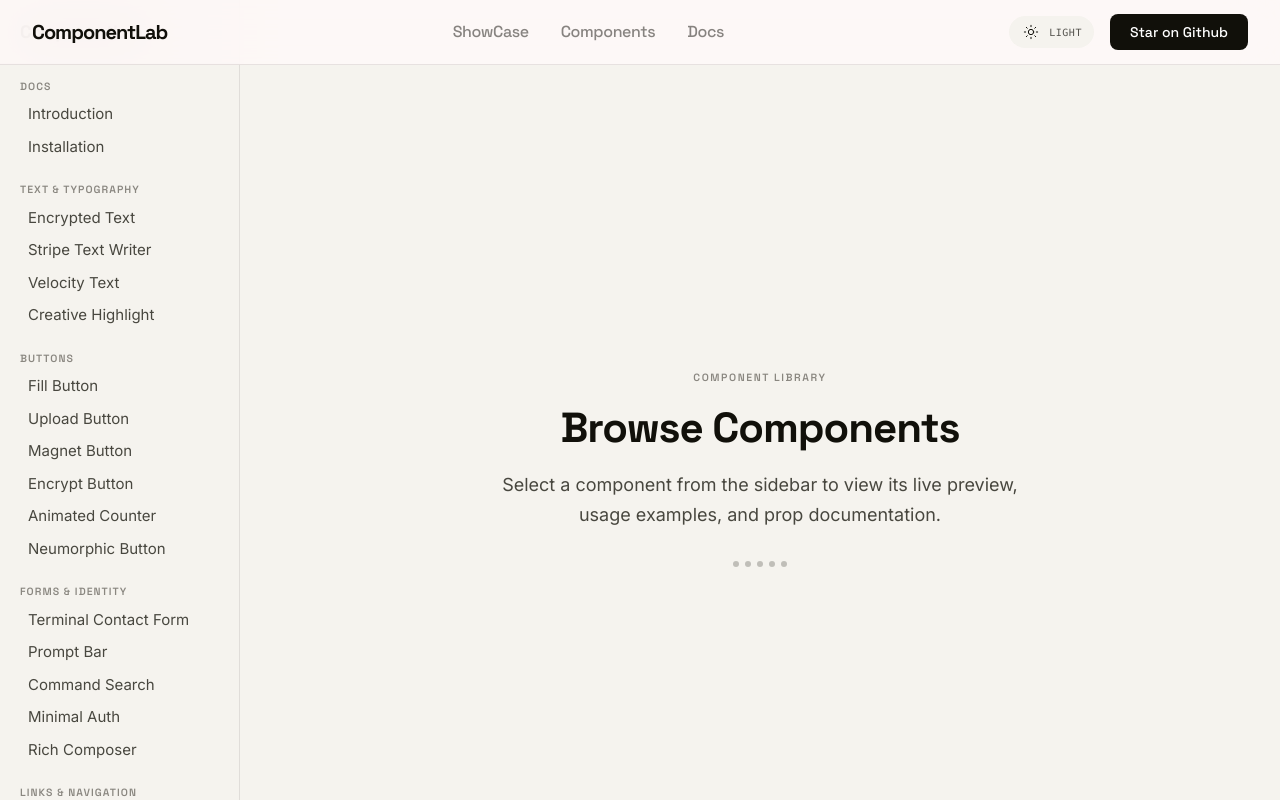
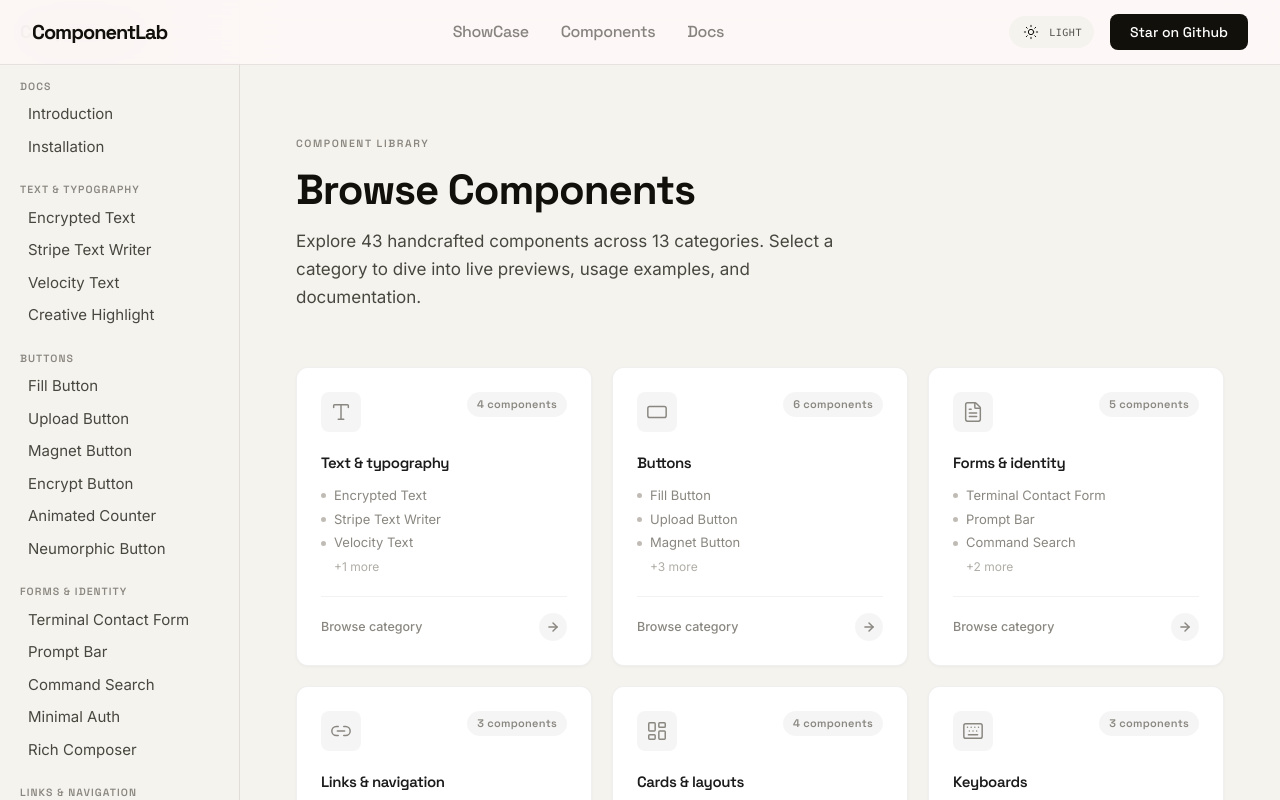
Before and after one commit to TakshPatel02/ComponentLabs, a React (Vite) app: page /components in a window 1280 px wide. Shown: the top 800 px of the page. Built offline with nearby package versions, Linux system fonts and the light colour scheme.

Commit message:
feat: add ComponentsIndex page to display categorized component overview

```diff
--- a/src/Pages/ComponentsIndex.jsx
+++ b/src/Pages/ComponentsIndex.jsx
@@ -1,10 +1,205 @@
-import React from "react";
+import React, { useEffect, useRef } from "react";
+import { Link } from "react-router-dom";
 import { useTheme } from "../context/ThemeContext";
 import DocsSidebar from "../components/DocsSidebar";
+import { navConfig } from "../config/nav";
+import {
+  Type,
+  RectangleHorizontal,
+  FileText,
+  Link2,
+  LayoutDashboard,
+  Keyboard,
+  Grid2x2,
+  Zap,
+  Sparkles,
+  CircleHelp,
+  Cloud,
+  PanelBottom,
+  Puzzle,
+  ArrowRight,
+} from "lucide-react";
 
+/* ── Category icon mapping ── */
+const categoryIcons = {
+  "TEXT & TYPOGRAPHY": Type,
+  "BUTTONS": RectangleHorizontal,
+  "FORMS & IDENTITY": FileText,
+  "LINKS & NAVIGATION": Link2,
+  "CARDS & LAYOUTS": LayoutDashboard,
+  "KEYBOARDS": Keyboard,
+  "GRIDS": Grid2x2,
+  "HERO SECTIONS": Zap,
+  "FEATURES": Sparkles,
+  "FAQS": CircleHelp,
+  "LOGO CLOUDS": Cloud,
+  "FOOTERS": PanelBottom,
+  "OTHER PRIMITIVES": Puzzle,
+};
+
+/* ── Category Card Component ── */
+const CategoryCard = ({ group, index, isDark }) => {
+  const cardRef = useRef(null);
+
+  useEffect(() => {
+    const el = cardRef.current;
+    if (!el) return;
+    el.style.opacity = "0";
+    el.style.transform = "translateY(24px)";
+    const timer = setTimeout(() => {
+      el.style.transition = "opacity 0.5s cubic-bezier(.4,0,.2,1), transform 0.5s cubic-bezier(.4,0,.2,1)";
+      el.style.opacity = "1";
+      el.style.transform = "translateY(0)";
+    }, 80 + index * 60);
+    return () => clearTimeout(timer);
+  }, [index]);
+
+  const componentCount = group.items.length;
+  const previewItems = group.items.slice(0, 3);
+  const firstHref = group.items[0]?.href || "/components";
+  const Icon = categoryIcons[group.section] || categoryIcons["OTHER PRIMITIVES"];
+
+  return (
+    <Link
+      ref={cardRef}
+      to={firstHref}
+      id={`category-card-${group.section.toLowerCase().replace(/[^a-z0-9]+/g, "-")}`}
+      className="no-underline block group"
+      style={{ opacity: 0 }}
+    >
+      <div
+        className={`
+          relative rounded-xl p-6 h-full
+          border transition-all duration-300 ease-out
+          ${isDark
+            ? "bg-[#1a1a1a] border-white/8 hover:border-white/18 hover:bg-[#1e1e1e]"
+            : "bg-white border-black/6 hover:border-black/14 hover:bg-[#FDFBF9]"
+          }
+        `}
+        style={{
+          boxShadow: isDark
+            ? "0 1px 3px rgba(0,0,0,0.3)"
+            : "0 1px 3px rgba(0,0,0,0.04)",
+        }}
+      >
+        {/* Top row — Icon + Count badge */}
+        <div className="flex items-start justify-between mb-5">
+          <div
+            className={`
+              w-10 h-10 rounded-lg flex items-center justify-center
+              transition-colors duration-300
+              ${isDark
+                ? "bg-white/6 text-[#a8a49c] group-hover:text-[#E8567A] group-hover:bg-[#E8567A]/10"
+                : "bg-black/4 text-[#8a8780] group-hover:text-[#E8567A] group-hover:bg-[#E8567A]/8"
+              }
+            `}
+          >
+            <Icon size={22} strokeWidth={1.6} />
+          </div>
+          <span
+            className={`
+              font-['Space_Grotesk'] text-[11px] font-semibold tracking-wide
+              px-2.5 py-1 rounded-full
+              ${isDark
+                ? "bg-white/6 text-[#6b6960]"
+                : "bg-black/4 text-[#8a8780]"
+              }
+            `}
+          >
+            {componentCount} {componentCount === 1 ? "component" : "components"}
+          </span>
+        </div>
+
+        {/* Category name */}
+        <h3
+          className={`
+            font-['Space_Grotesk'] text-[15px] font-semibold tracking-tight
+            mb-3 capitalize
+            ${isDark ? "text-[#e6e2e0]" : "text-[#1c1b1b]"}
+          `}
+          style={{ textTransform: "none" }}
+        >
+          {group.section.charAt(0) + group.section.slice(1).toLowerCase()}
+        </h3>
+
+        {/* Component previews */}
+        <div className="flex flex-col gap-1.5 mb-5">
+          {previewItems.map((item, i) => (
+            <div key={item.href} className="flex items-center gap-2">
+              <div
+                className={`
+                  w-[5px] h-[5px] rounded-full shrink-0
+                  ${isDark ? "bg-[#48473f]" : "bg-[#C0BCB5]"}
+                `}
+              />
+              <span
+                className={`
+                  font-['Inter'] text-[13px] leading-snug
+                  ${isDark ? "text-[#7a776e]" : "text-[#8a8780]"}
+                `}
+              >
+                {item.label}
+              </span>
+            </div>
+          ))}
+          {group.items.length > 3 && (
+            <span
+              className={`
+                font-['Inter'] text-[12px] ml-[13px]
+                ${isDark ? "text-[#5a574f]" : "text-[#b0ada6]"}
+              `}
+            >
+              +{group.items.length - 3} more
+            </span>
+          )}
+        </div>
+
+        {/* Bottom arrow row */}
+        <div
+          className={`
+            flex items-center justify-between pt-4
+            border-t
+            ${isDark ? "border-white/6" : "border-black/5"}
+          `}
+        >
+          <span
+            className={`
+              font-['Inter'] text-[12.5px] font-medium
+              ${isDark
+                ? "text-[#6b6960] group-hover:text-[#E8567A]"
+                : "text-[#8a8780] group-hover:text-[#E8567A]"
+              }
+              transition-colors duration-300
+            `}
+          >
+            Browse category
+          </span>
+          <div
+            className={`
+              w-7 h-7 rounded-full flex items-center justify-center
+              transition-all duration-300
+              ${isDark
+                ? "bg-white/5 text-[#6b6960] group-hover:bg-[#E8567A] group-hover:text-white"
+                : "bg-black/4 text-[#8a8780] group-hover:bg-[#E8567A] group-hover:text-white"
+              }
+            `}
+          >
+            <ArrowRight size={14} strokeWidth={2.5} />
+          </div>
+        </div>
+      </div>
+    </Link>
+  );
+};
+
+/* ── Main Page ── */
 const ComponentsIndex = () => {
   const { theme } = useTheme();
   const isDark = theme === "dark";
+
+  // Filter out the DOCS section — only show component categories
+  const categories = navConfig.filter((g) => g.section !== "DOCS");
+  const totalComponents = categories.reduce((sum, g) => sum + g.items.length, 0);
 
   return (
     <div className={`flex min-h-screen ${isDark ? "bg-[#111]" : "bg-[#F5F3EE]"}`}>
@@ -12,33 +207,49 @@ const ComponentsIndex = () => {
       <DocsSidebar />
 
       {/* Main content area */}
-      <main className="ml-0 md:ml-[240px] flex-1 min-h-screen flex items-center justify-center px-6">
-        <div className="max-w-[520px] text-center">
+      <main className="ml-0 md:ml-[240px] flex-1 min-h-screen px-6 md:px-10 lg:px-14 py-12 md:py-16">
+        <div className="max-w-[1080px] mx-auto">
+
+          {/* ── Header ── */}
+          <div className="mb-12 md:mb-14">
             {/* Category tag */}
             <span className={`
               inline-block font-['Space_Grotesk'] text-[10.5px] font-semibold
-            uppercase tracking-[0.15em] mb-4 select-none
+              uppercase tracking-[0.15em] mb-3 select-none
               ${isDark ? "text-[#6b6960]" : "text-[#8a8780]"}
             `}>
               Component Library
             </span>
 
             {/* Heading */}
-          <h1 className="font-['Space_Grotesk'] text-3xl md:text-[42px] font-bold text-primary tracking-tight leading-tight mb-4">
+            <h1 className="font-['Space_Grotesk'] text-3xl md:text-[42px] font-bold text-primary tracking-tight leading-tight mb-3">
               Browse Components
             </h1>
 
             {/* Description */}
             <p className={`
-            font-['Inter'] text-base md:text-lg leading-relaxed mb-8
+              font-['Inter'] text-base md:text-[17px] leading-relaxed max-w-[540px]
               ${isDark ? "text-[#a8a49c]" : "text-on-surface-variant"}
             `}>
-            Select a component from the sidebar to view its live preview,
-            usage examples, and prop documentation.
+              Explore {totalComponents} handcrafted components across {categories.length} categories.
+              Select a category to dive into live previews, usage examples, and documentation.
             </p>
+          </div>
 
-          {/* Decorative dot grid */}
-          <div className="flex items-center justify-center gap-1.5 opacity-30">
+          {/* ── Category Grid ── */}
+          <div className="grid grid-cols-1 sm:grid-cols-2 lg:grid-cols-3 gap-4 md:gap-5">
+            {categories.map((group, idx) => (
+              <CategoryCard
+                key={group.section}
+                group={group}
+                index={idx}
+                isDark={isDark}
+              />
+            ))}
+          </div>
+
+          {/* ── Bottom decoration ── */}
+          <div className="flex items-center justify-center gap-1.5 opacity-30 mt-16">
             {Array.from({ length: 5 }).map((_, i) => (
               <div
                 key={i}
```
Lines whose indentation alone changed are shown as unchanged.
